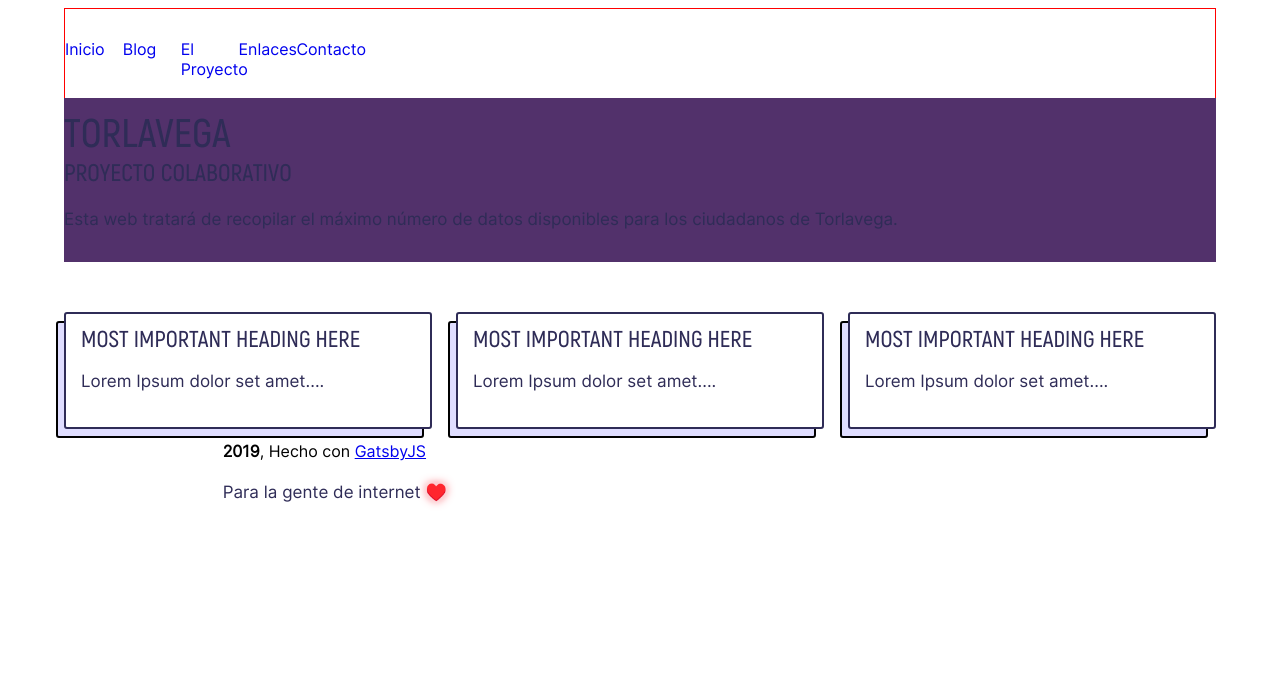
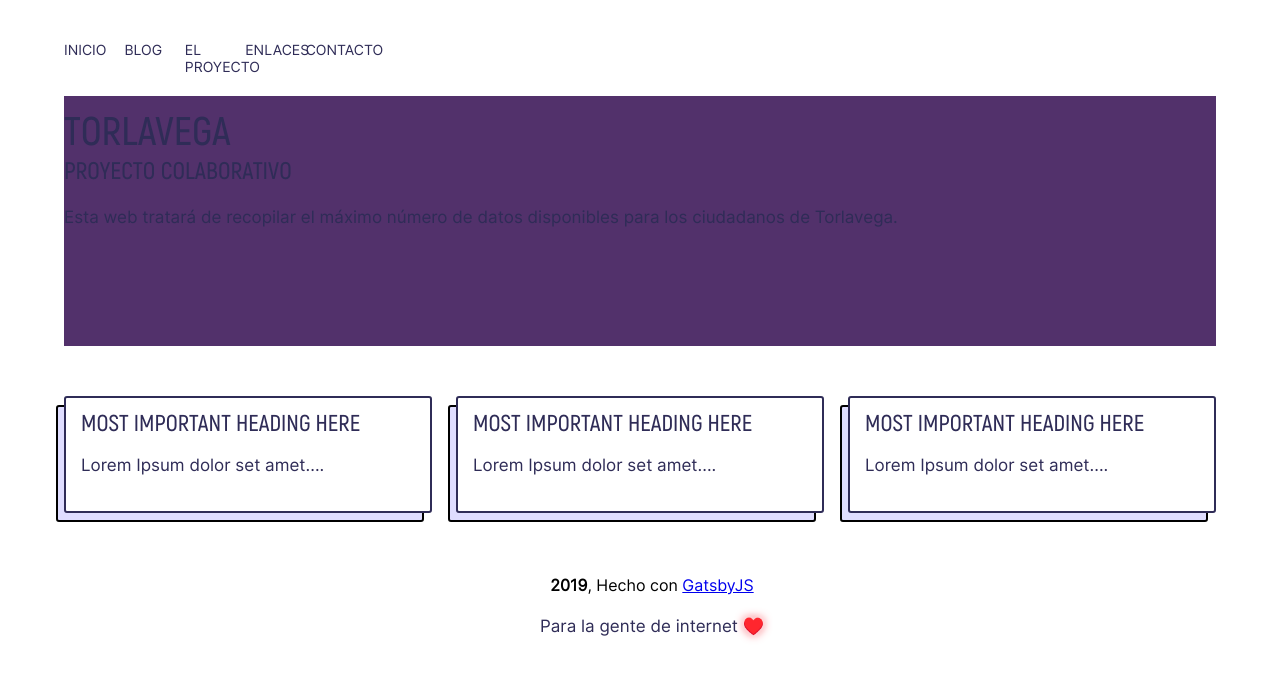
Before and after one commit to ardillan/torlavega, a Gatsby site: page / in a window 1280 px wide. Built offline with nearby package versions, Linux system fonts and the light colour scheme; Gatsby itself is replaced by a stand-in of ours.

Commit message:
Añade cambios en estilos

```diff
--- a/src/css/card.scss
+++ b/src/css/card.scss
@@ -21,4 +21,8 @@
     line-height: 21px;
     font-weight: 700;
   }
+
+  a {
+    text-decoration: none;
+  }
 }
--- a/src/css/fonts.scss
+++ b/src/css/fonts.scss
@@ -9,7 +9,7 @@
 @font-face {
   font-family: "Akrobat";
   font-weight: "700";
-  src: url("../../static/fonts/akrobat/Akrobat-Bold.otf");
+  src: url("../../static/fonts/akrobat/Akrobat-ExtraBold.otf");
 }
 
 @font-face {
--- a/src/css/general.scss
+++ b/src/css/general.scss
@@ -12,6 +12,7 @@ section {
   &.main-banner {
     background: #52316b;
     color: white;
-    margin-bottom: 50px;
+    margin: 0 0 50px 0;
+    height: 250px;
   }
 }
--- a/src/css/layout.scss
+++ b/src/css/layout.scss
@@ -1,14 +1,24 @@
-nav {
-  height: 100px;
-  border: 1px solid red;
-  display: flex;
-  align-items: center;
+.container {
+  max-width: 720px;
+}
 
-  a {
-    text-decoration: none;
+header {
+  nav {
+    height: 100px;
+    display: flex;
+    align-items: center;
+    align-content: space-between;
+    a {
+      text-decoration: none;
+      padding-right: 10px;
+      text-transform: uppercase;
+      font-size: 14px;
+      color: $primary-color;
+    }
   }
 }
 
-.container {
-  max-width: 720px;
+footer {
+  margin: 50px 0 0 0;
+  text-align: center;
 }
--- a/src/css/styles.scss
+++ b/src/css/styles.scss
@@ -6,6 +6,7 @@
 @import "~bulma/sass/elements/container.sass";
 
 // Custom CSS
+@import "../css/variables.scss";
 @import "../css/fonts.scss";
 @import "../css/layout.scss";
 @import "../css/card.scss";
--- a/src/css/variables.scss
+++ b/src/css/variables.scss
@@ -3,7 +3,7 @@ $size-1: 19px;
 $is-size-6: 4rem;
 
 // Main colors
-$primary-color: #870ff6;
+$primary-color: #2f2c57;
 $primary-color-dark: #6620a7;
 $primary-color-light: #d3bbe9;
 $primary-color-lighter: #f8f0ff;
```
